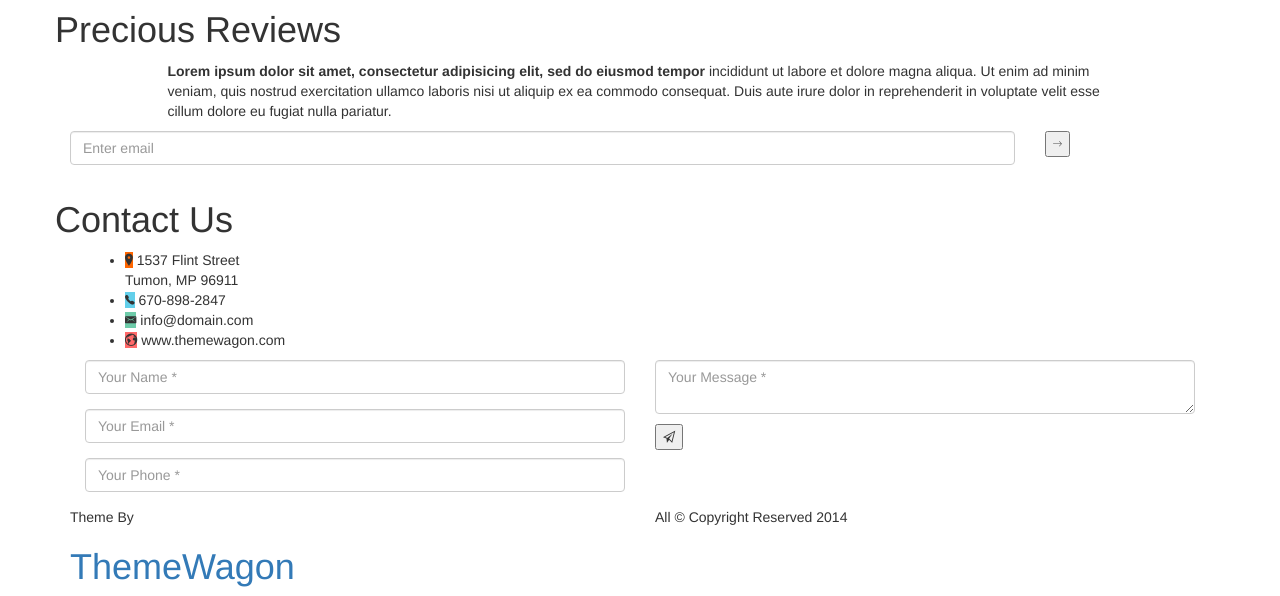
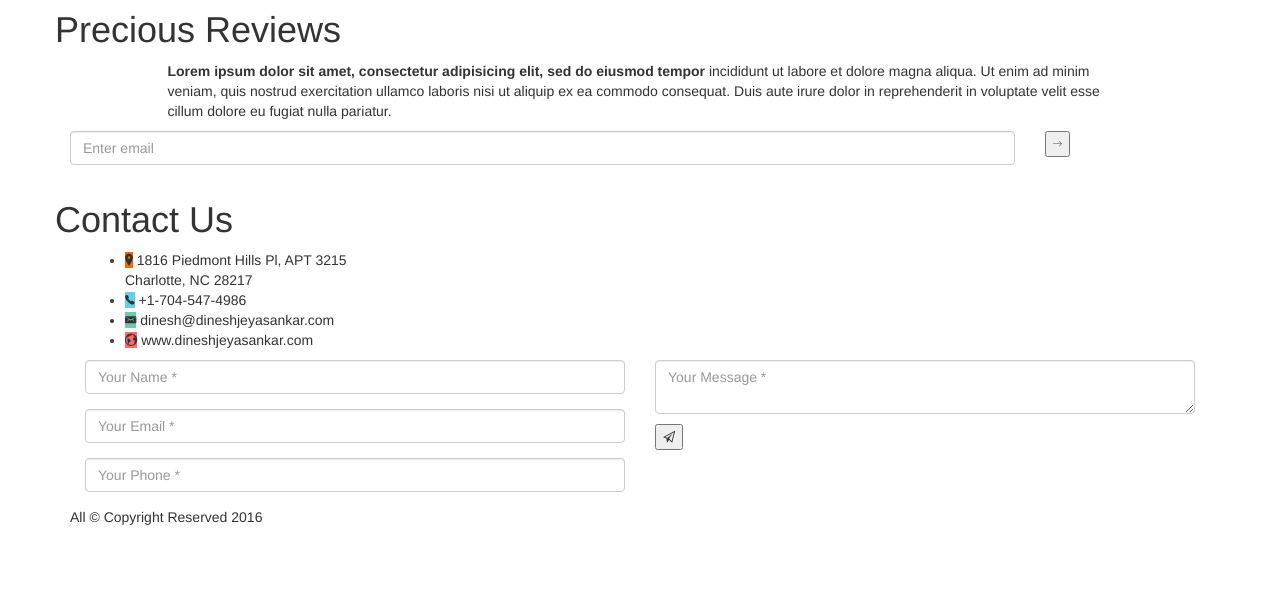
Before and after one commit to ScrawlKeyboard/ScrawlKeyboard, a plain HTML site: page index.html in a window 1280 px wide. Shown: the part 1379-1975 px from the top of the page. After the commit the page ends 1916 px from the top, so only its background shows below. Drawn offline with nearby package versions, Linux system fonts and the light colour scheme; files that its build step writes are made by us from their sources; a script that the page names is missing; files whose address does not match are found by name.

Commit message:
title change
title change and footer change

```diff
--- a/index.html
+++ b/index.html
@@ -1,7 +1,7 @@
 <!DOCTYPE html>
 <html lang="en">
 <head>
-	<title>P O L O - Showcase Your App</title>
+	<title>Scrawl Keyboard</title>
 
 	<!-- meta -->
 	<meta charset="utf-8">
@@ -53,7 +53,7 @@
 	<header class="sticky" id="header">
 		<section class="container">
 			<section class="row" id="logo_menu">
-				<section class="col-xs-6"><a class="logo" href="">P O L O</a></section>
+				<section class="col-xs-6"><a class="logo" href="">S c r a w l   K e y b o a r d</a></section>
 				<section class="col-xs-6"><a id="menu-toggle" href="#" class="toggle wow rotateIn" data-wow-delay="1s"><i class="ion-navicon"></i></a></section>
 			</section>
 		</section>
@@ -71,11 +71,6 @@
 						<h1 class="wow animated fadeInDown">It's Amazing</h1>
 						<p class="wow animated fadeInLeft">Lorem Ipsum is simply dummy text of the printing and typesetting industry. Lorem Ipsum has been the industry's standard dummy text ever since the 1500s.</p>
 						<div class="row">
-							<div class="col-xs-6 col-sm-6 col-md-5">
-								<div>
-									<a href="#" class="polo-btn store wow animated bounceInUp"><i class="ion-social-android"></i> Play Store</a>
-								</div>
-							</div>
 							<div class="col-xs-6 col-sm-6 col-md-5">
 								<div>
 									<a href="#" class="polo-btn store wow animated bounceInUp"><i class="ion-social-apple"></i> App Store</a>
@@ -445,10 +440,10 @@
 				<div class="container">
 					<div class="col-sm-12">
 						<ul class="address-list">
-							<li><i class="ion-ios-location" style="background-color: rgb(255, 102, 0);"></i> <span>1537 Flint Street <br>Tumon, MP 96911</span></li>
-							<li><i class="ion-ios-telephone" style="background-color: #63cfea;"></i> <span>670-898-2847 </span></li>
-							<li><i class="ion-email" style="background-color: #6ecba9;"></i> <span>info@domain.com</span></li>
-							<li><i class="ion-earth" style="background-color: #ff6969;"></i> <span>www.themewagon.com</span></li>
+							<li><i class="ion-ios-location" style="background-color: rgb(255, 102, 0);"></i> <span>1816 Piedmont Hills Pl, APT 3215<br>Charlotte, NC 28217</span></li>
+							<li><i class="ion-ios-telephone" style="background-color: #63cfea;"></i> <span>+1-704-547-4986</span></li>
+							<li><i class="ion-email" style="background-color: #6ecba9;"></i> <span>dinesh@dineshjeyasankar.com</span></li>
+							<li><i class="ion-earth" style="background-color: #ff6969;"></i> <span>www.dineshjeyasankar.com</span></li>
 						</ul>
 					</div>
 				</div>
@@ -494,13 +489,7 @@
 			<section class="container">
 				<section class="row">
 					<div class="col-sm-6">
-						<span>Theme By</span>
-						<h1 class="footer-logo">
-							<a href="https://themewagon.com/">ThemeWagon</a>
-						</h1>
-					</div>
-					<div class="col-sm-6">
-						<p class="copyright">All &copy; Copyright Reserved 2014</p>
+						<p class="copyright">All &copy; Copyright Reserved 2016</p>
 					</div>
 				</section>
 			</section>
```
